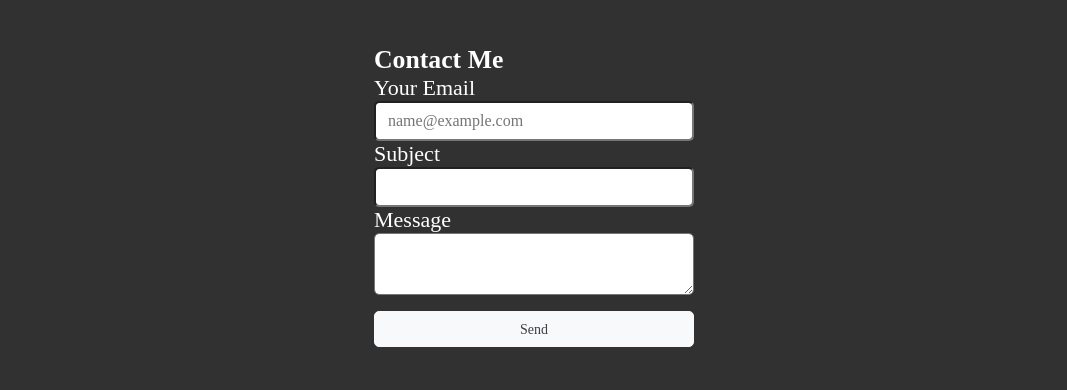
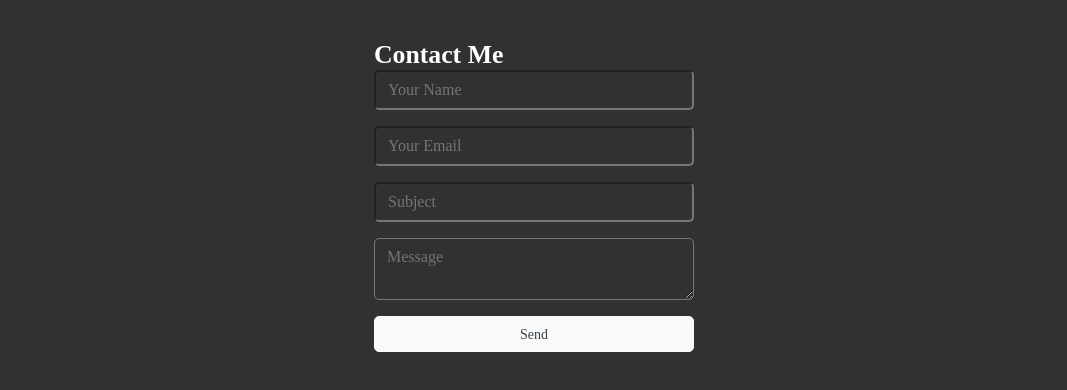
Before and after one commit to demurre/Portfolio, a React (Vite) app: page / in a window 1280 px wide. Shown: the part 3461-3851 px from the top of the page, without its empty margins (106-1173 px from the left). Built offline with nearby package versions, Linux system fonts and the light colour scheme.

Commit message:
update contact me section, fix some css

```diff
--- a/src/App.css
+++ b/src/App.css
@@ -91,18 +91,6 @@ a:hover {
   }
 }
 
-.about {
-  display: flex;
-  color: white;
-  font-size: 22px;
-  justify-content: center;
-  position: relative;
-  flex-direction: column;
-  align-items: center;
-  height: 100vh;
-  width: 100%;
-}
-
 .projects {
   display: flex;
   color: white;
@@ -153,18 +141,6 @@ a:hover {
   align-content: center;
 }
 
-.contact {
-  display: flex;
-  color: white;
-  font-size: 22px;
-  justify-content: center;
-  position: relative;
-  flex-direction: column;
-  align-items: center;
-  height: 100vh;
-  width: 100%;
-}
-
 .contact-items {
   width: 25%;
 }
@@ -176,9 +152,11 @@ a:hover {
   font-size: 1rem;
   font-weight: 400;
   line-height: 1.5;
-  background-color: #fff;
-  background-clip: padding-box;
   border-radius: 5px;
+  background: none;
+  outline: none;
+  color: #f8f9fa;
+  margin-bottom: 16px;
 }
 
 textarea {
@@ -202,7 +180,6 @@ textarea {
   -webkit-user-select: none;
   touch-action: manipulation;
   white-space: pre;
-  margin-top: 16px;
   width: 100%;
 }
 
--- a/src/components/ContactMe.jsx
+++ b/src/components/ContactMe.jsx
@@ -1,14 +1,16 @@
 import React, { useState } from "react";
 
 const ContactMe = () => {
+  const [name, setName] = useState("");
   const [email, setEmail] = useState("");
   const [subject, setSubject] = useState("");
   const [message, setMessage] = useState("");
 
   const handleSendClick = () => {
+    const bodyMessage = `Name: ${name} Email: ${email} Message: ${message}`;
     const mailtoLink = `mailto:y.drozdov130705@gmail.com?subject=${encodeURIComponent(
       subject
-    )}&body=${encodeURIComponent(message)}`;
+    )}&body=${encodeURIComponent(bodyMessage)}`;
 
     window.location.href = mailtoLink;
   };
@@ -16,29 +18,36 @@ const ContactMe = () => {
   return (
     <div className="contact-items">
       <h3>Contact Me</h3>
+      <input
+        className="form-control"
+        type="text"
+        value={name}
+        onChange={(e) => setName(e.target.value)}
+        placeholder="Your Name"
+      />
 
-      <label>Your Email</label>
       <input
         className="form-control"
         type="email"
         value={email}
         onChange={(e) => setEmail(e.target.value)}
-        placeholder="name@example.com"
+        placeholder="Your Email"
       />
 
-      <label>Subject</label>
       <input
         className="form-control"
         type="text"
         value={subject}
         onChange={(e) => setSubject(e.target.value)}
+        placeholder="Subject"
       />
 
-      <label>Message</label>
       <textarea
         className="form-control"
+        type="text"
         value={message}
         onChange={(e) => setMessage(e.target.value)}
+        placeholder="Message"
       ></textarea>
 
       <button className="btn" onClick={handleSendClick}>
--- a/src/pages/MainPage.jsx
+++ b/src/pages/MainPage.jsx
@@ -35,7 +35,7 @@ const MainPage = () => {
           </p>
         </div>
       </section>
-      <section id="about" className="about">
+      <section id="about" className="main">
         <div>
           <h3>About me</h3>
           <p>
@@ -84,7 +84,7 @@ const MainPage = () => {
           </div>
         ))}
       </section>
-      <section id="contact" className="contact">
+      <section id="contact" className="main">
         <ContactMe />
       </section>
     </>
```
